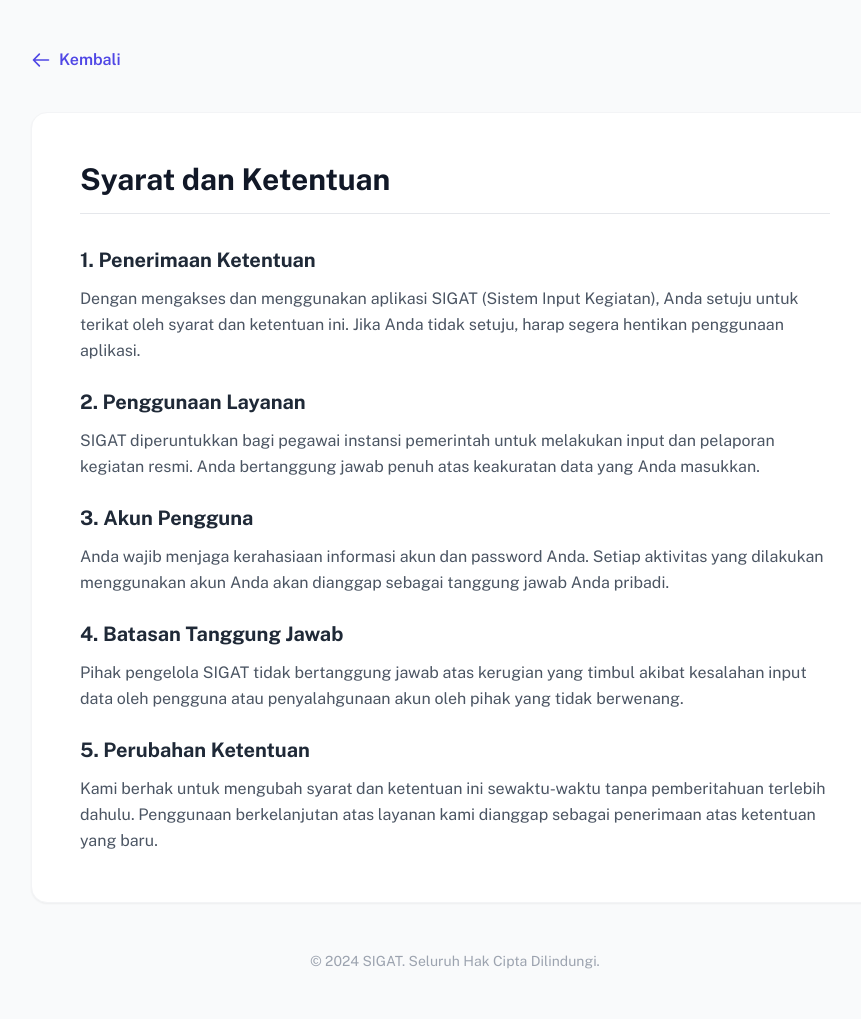
After one commit to Taufiqur-Ramadhan/laporan_bulanan, a Laravel app: page /terms in a window 1280 px wide. The commit adds this page. Shown: the whole page, without its empty margins (185-1046 px from the left). Run offline with Laravel 12, Linux system fonts and the light colour scheme; parts of the project's set-up code (start-up, migrations or seed data) failed here and were passed over; some libraries are stand-ins or nearby versions.

Commit message:
feat: implement terms and privacy pages and link them in sign-up form

```diff
--- a/resources/views/filament/pages/auth/custom-register.blade.php
+++ b/resources/views/filament/pages/auth/custom-register.blade.php
@@ -173,7 +173,7 @@
                 <div class="flex items-start gap-3 pt-2 text-left">
                     <input class="mt-1 size-4 rounded border-gray-300 dark:border-gray-700 text-primary focus:ring-primary bg-gray-50 dark:bg-gray-800" id="terms" type="checkbox" required/>
                     <label class="text-sm text-gray-600 dark:text-gray-400 leading-tight" for="terms">
-                        Saya setuju dengan <a class="text-primary hover:underline" href="#">Syarat dan Ketentuan</a> serta <a class="text-primary hover:underline" href="#">Kebijakan Privasi</a>.
+                        Saya setuju dengan <a class="text-primary hover:underline" href="{{ route('terms') }}" target="_blank">Syarat dan Ketentuan</a> serta <a class="text-primary hover:underline" href="{{ route('privacy') }}" target="_blank">Kebijakan Privasi</a>.
                     </label>
                 </div>
 
--- /dev/null
+++ b/resources/views/legal/terms.blade.php
@@ -0,0 +1,58 @@
+<!DOCTYPE html>
+<html lang="id">
+<head>
+    <meta charset="utf-8">
+    <meta name="viewport" content="width=device-width, initial-scale=1">
+    <title>Syarat dan Ketentuan - SIGAT</title>
+    <script src="https://cdn.tailwindcss.com"></script>
+    <link href="https://fonts.googleapis.com/css2?family=Public+Sans:wght@300;400;500;600;700&display=swap" rel="stylesheet">
+    <style>
+        body { font-family: 'Public Sans', sans-serif; }
+    </style>
+</head>
+<body class="bg-gray-50 text-gray-900 antialiased">
+    <div class="max-w-4xl mx-auto px-6 py-12">
+        <div class="flex items-center gap-4 mb-10">
+            <a href="{{ url('/') }}" class="text-indigo-600 hover:text-indigo-800 font-semibold flex items-center gap-2">
+                <svg class="w-5 h-5" fill="none" stroke="currentColor" viewBox="0 0 24 24"><path stroke-linecap="round" stroke-linejoin="round" stroke-width="2" d="M10 19l-7-7m0 0l7-7m-7 7h18"/></svg>
+                Kembali
+            </a>
+        </div>
+
+        <div class="bg-white rounded-2xl shadow-sm border border-gray-100 p-8 md:p-12">
+            <h1 class="text-3xl font-bold mb-8 text-gray-900 border-b pb-4">Syarat dan Ketentuan</h1>
+
+            <div class="space-y-6 text-gray-600 leading-relaxed">
+                <section>
+                    <h2 class="text-xl font-bold text-gray-800 mb-3">1. Penerimaan Ketentuan</h2>
+                    <p>Dengan mengakses dan menggunakan aplikasi SIGAT (Sistem Input Kegiatan), Anda setuju untuk terikat oleh syarat dan ketentuan ini. Jika Anda tidak setuju, harap segera hentikan penggunaan aplikasi.</p>
+                </section>
+
+                <section>
+                    <h2 class="text-xl font-bold text-gray-800 mb-3">2. Penggunaan Layanan</h2>
+                    <p>SIGAT diperuntukkan bagi pegawai instansi pemerintah untuk melakukan input dan pelaporan kegiatan resmi. Anda bertanggung jawab penuh atas keakuratan data yang Anda masukkan.</p>
+                </section>
+
+                <section>
+                    <h2 class="text-xl font-bold text-gray-800 mb-3">3. Akun Pengguna</h2>
+                    <p>Anda wajib menjaga kerahasiaan informasi akun dan password Anda. Setiap aktivitas yang dilakukan menggunakan akun Anda akan dianggap sebagai tanggung jawab Anda pribadi.</p>
+                </section>
+
+                <section>
+                    <h2 class="text-xl font-bold text-gray-800 mb-3">4. Batasan Tanggung Jawab</h2>
+                    <p>Pihak pengelola SIGAT tidak bertanggung jawab atas kerugian yang timbul akibat kesalahan input data oleh pengguna atau penyalahgunaan akun oleh pihak yang tidak berwenang.</p>
+                </section>
+
+                <section>
+                    <h2 class="text-xl font-bold text-gray-800 mb-3">5. Perubahan Ketentuan</h2>
+                    <p>Kami berhak untuk mengubah syarat dan ketentuan ini sewaktu-waktu tanpa pemberitahuan terlebih dahulu. Penggunaan berkelanjutan atas layanan kami dianggap sebagai penerimaan atas ketentuan yang baru.</p>
+                </section>
+            </div>
+        </div>
+
+        <footer class="mt-12 text-center text-gray-400 text-sm">
+            <p>© 2024 SIGAT. Seluruh Hak Cipta Dilindungi.</p>
+        </footer>
+    </div>
+</body>
+</html>
--- a/routes/web.php
+++ b/routes/web.php
@@ -13,3 +13,11 @@ Route::get('/login', function () {
 
 Route::get('/auth/google/redirect', [SocialiteController::class, 'redirect'])->name('auth.google.redirect');
 Route::get('/auth/google/callback', [SocialiteController::class, 'callback'])->name('auth.google.callback');
+
+Route::get('/terms', function () {
+    return view('legal.terms');
+})->name('terms');
+
+Route::get('/privacy', function () {
+    return view('legal.privacy');
+})->name('privacy');
```
Also changed, not shown: resources/views/legal/privacy.blade.php (added, +58 -0 lines).
